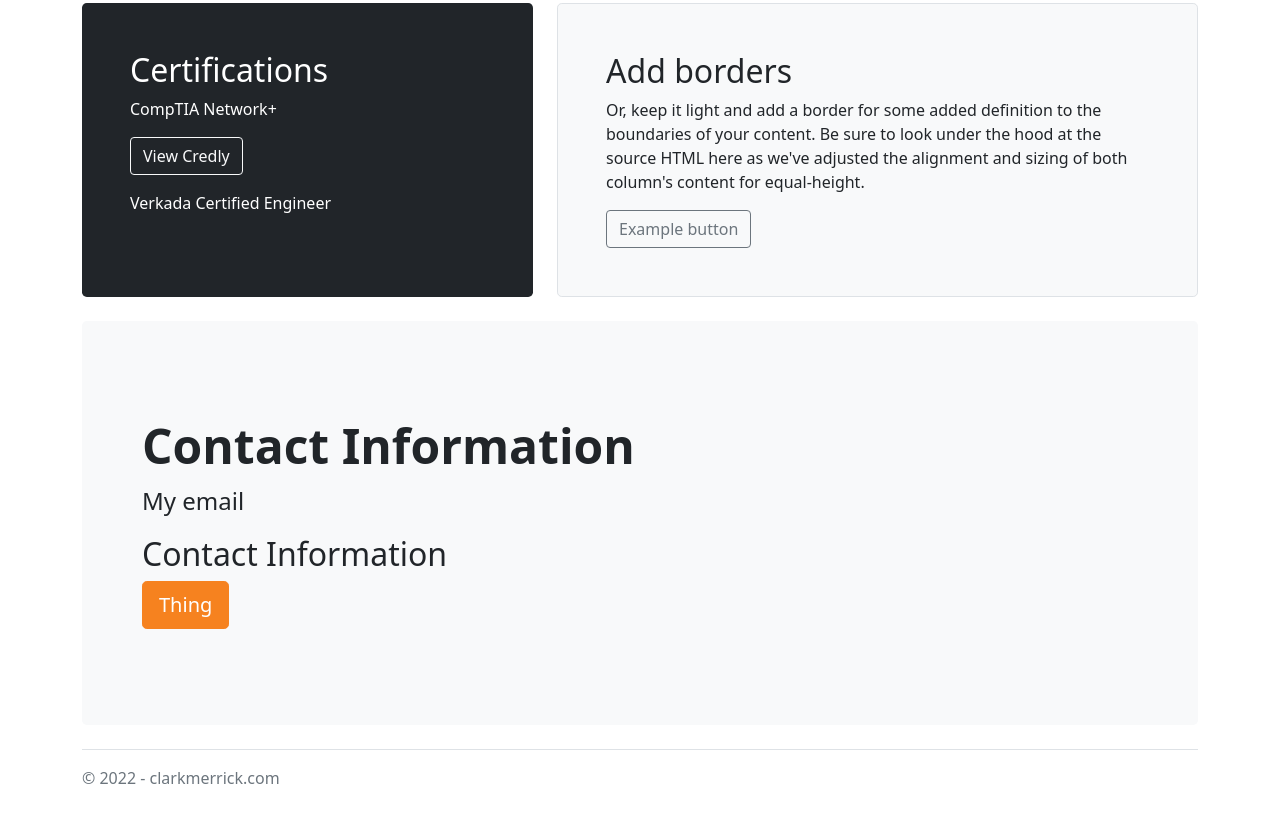
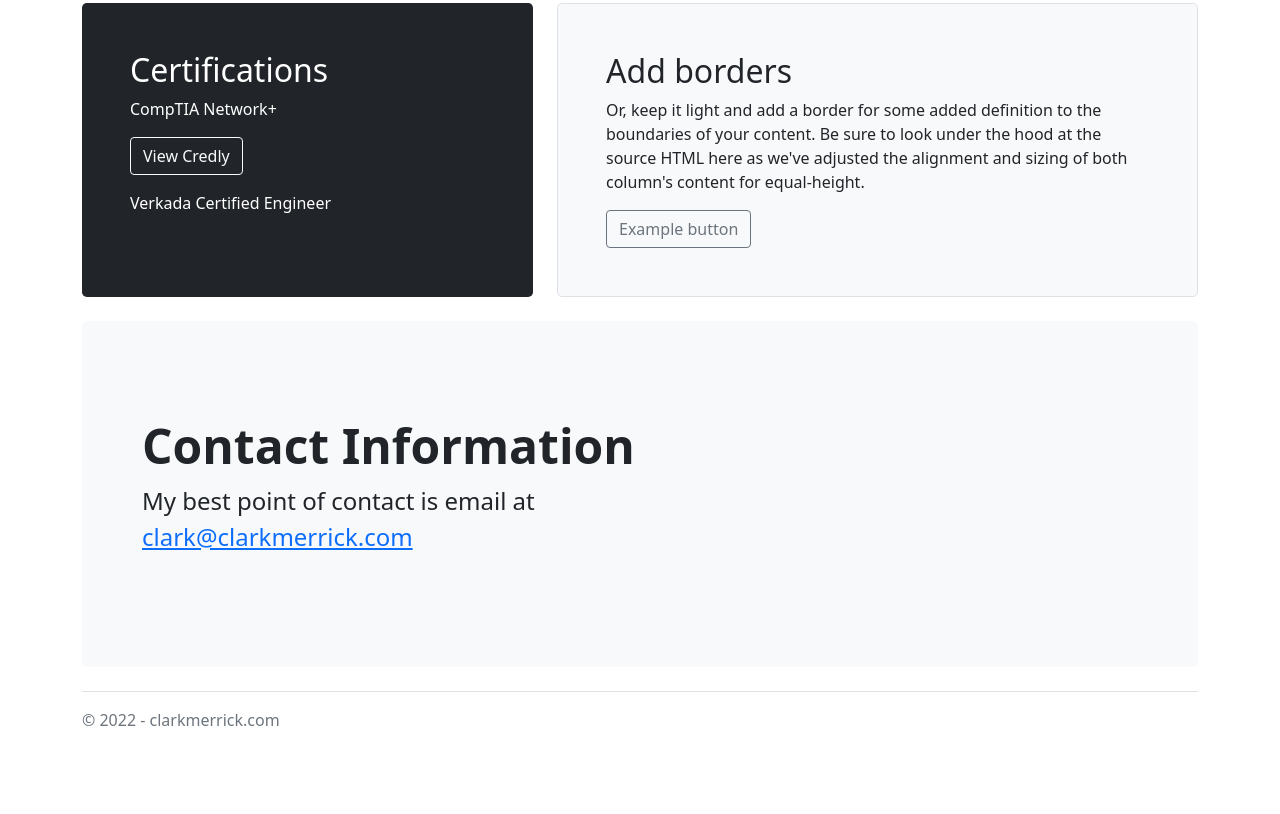
Before and after one commit to clarkmerrick/clarkmerrick.com, a plain HTML site: page index.html in a window 1280 px wide. Shown: the part 660-1474 px from the top of the page. After the commit the page ends 1416 px from the top, so only its background shows below. Drawn offline with Linux system fonts and the light colour scheme.

Commit message:
Updated contact information

```diff
--- a/index.html
+++ b/index.html
@@ -73,9 +73,7 @@
     <div class="p-5 mb-4 mt-4 bg-light rounded-3">
         <div class="container-fluid py-5">
           <h1 class="display-5 fw-bold">Contact Information</h1>
-          <p class="col-md-8 fs-4">My email</p>
-          <h2>Contact Information</h2>
-          <a class="btn btn-primary btn-lg" type="button" href="https://www.linkedin.com/in/clark-merrick/">Thing</a>
+          <p class="col-md-8 fs-4">My best point of contact is email at <a href="mailto:clark@clarkmerrick.com">clark@clarkmerrick.com</a></p>
         </div>
     </div>
 
```
